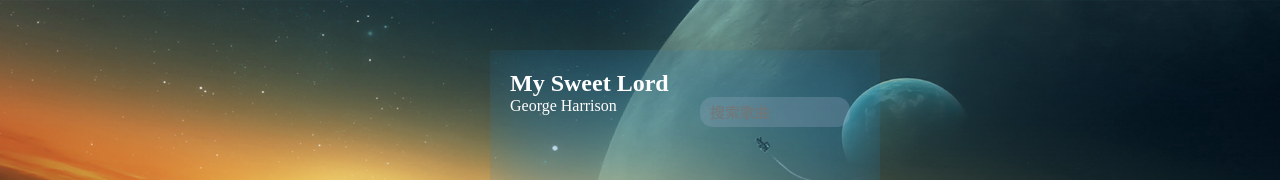
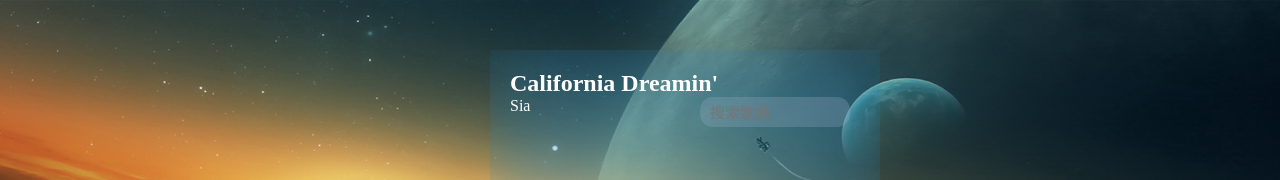
Before and after one commit to Web-yue/Music-online, a plain HTML site: page index.html in a window 1280 px wide. Shown: the top 180 px of the page. Drawn offline with nearby package versions, Linux system fonts and the light colour scheme.

Commit message:
Update index.html

```diff
--- a/index.html
+++ b/index.html
@@ -403,75 +403,43 @@
     xunhuan();
     //歌曲数据
     var data = [
-        {
-            pic: 'http://p1.music.126.net/sCmlogyXI3bF1kWZviuWLw==/18973172648993092.jpg?param=130y130',
-            src: 'http://fs.w.kugou.com/201806241603/011fb56cd1eb5c5e8cae257610cc5b90/G049/M06/06/05/EZQEAFYfYpWAAM3vAEMwmGE7b9k371.mp3',
-            singer: 'George Harrison',
-            song: 'My Sweet Lord'
-        },
+
         {
             pic: 'http://p1.music.126.net/JXD7vcFZfjJtVMnj3aDNYQ==/2906009233600984.jpg?param=130y130',
             src: 'https://m701.music.126.net/20220216003701/d0aecef5c62dfb2cc884bf87d87ae28f/jdyyaac/5109/065d/0e5d/fcfc7e41b417f4931fc397896205ff1c.m4a',
             singer: 'Sia',
             song: 'California Dreamin\''
         },
-        {
-            pic: 'http://p1.music.126.net/VTh8HTqHCIthYjeK5qCbuw==/109951163197845720.jpg?param=130y130',
-            src: 'http://m10.music.126.net/20180610171618/d3742d342000c3cb97ec17162ca75124/ymusic/7b4a/be95/8e28/00bfafeb50b51cbc636d8322a8f0cc8d.mp3',
-            singer: 'BIGBANG ',
-            song: 'If You'
-        },
-        {
-            pic: 'http://p1.music.126.net/A4uaT5QYp0f9krXBBvrpKg==/936783906920290.jpg?param=130y130',
-            src: 'http://m10.music.126.net/20180610162613/f666a8bb22db91780c3d54da2f6eb722/ymusic/2382/68eb/39bd/6d06601256df7838bfb47135e471ab49.mp3',
-            singer: 'Paul Schwartz',
-            song: 'Veni Redemptor Gentium'
-        },
 
         {
             pic: 'http://p1.music.126.net/xoHJX80eswjokb2NROPTpw==/6638851209070786.jpg?param=130y130',
-            src: 'http://m10.music.126.net/20180610164243/6258a6db50e70ca16b3da35a9a6be91c/ymusic/077d/109a/3e46/f0ec754fd3af9b3082479086ebf84fbd.mp3',
+            src: 'https://m10.music.126.net/20220216010236/3ecf0cb0946b366723932c59945180b1/yyaac/525b/0f0f/530c/e1602db6ba8eeed20dc8dfe7ba215430.m4a',
             singer: 'Chill Carrier',
             song: 'Never Far Apart'
         },
         {
             pic: 'http://p1.music.126.net/JIc9X91OSH-7fUZqVfQXAQ==/7731765766799133.jpg?param=130y130',
-            src: 'http://m10.music.126.net/20180610170513/571be25055cd2ca4ce6cd57adece13f0/ymusic/6517/af36/8fef/59653a7de4dfc7b2271701cfe317c614.mp3',
+            src: 'https://m10.music.126.net/20220216010352/137e31fb178606ab42abf52286ebd907/ymusic/0508/0e0b/525c/2b73c2ff729ae1c190bce6c0ddd56578.mp3',
             singer: 'Wiz Khalifa / Charlie Puth',
             song: 'See You Again'
-        }, {
-            pic: 'http://p1.music.126.net/Q27RX1WJ7x92mn7-PZrvbw==/6642149744321113.jpg?param=130y130',
-            src: 'http://m10.music.126.net/20180610165041/00e488df5f1804c0a9c1eb98a3191eb7d/ymusic/aebd/55df/7c15/0ee27be4504965aa4232a98119127d9a.mp3',
-            singer: 'Way Out West',
-            song: 'Don\'t Forget Me'
         },
+
+
         {
-            pic: 'http://p1.music.126.net/MTG-nrAtrbaV_0k6gTn40A==/3397490932848120.jpg?param=130y130',
-            src: 'http://m10.music.126.net/20180610163533/3723d61a0d886869387c83356e6356d2/ymusic/0b68/7563/2a4e/0907eeddb6c00283a0f2ae6809b61cec.mp3',
-            singer: 'Joel Adams',
-            song: 'Please Dont Go'
+            pic: 'http://p1.music.126.net/PEW2AvpI1Gfnm_uUZ1iPMw==/6646547790045206.jpg?param=130y130',
+            src: 'https://m801.music.126.net/20220216010430/9540d83cf668e4813db439dca48bcbd5/jdyyaac/000b/045b/510b/7aab7f3e1231ed39a534fa5536787590.m4a',
+            singer: 'Charlie Landsborough',
+            song: 'Auld Lang Syne'
         },
 
         {
-            pic: 'http://p1.music.126.net/PEW2AvpI1Gfnm_uUZ1iPMw==/6646547790045206.jpg?param=130y130',
-            src: 'http://m10.music.126.net/20180610163344/6be68417678cf4937b66b7da889504c6/ymusic/9d03/05fb/e436/9bdf8c57b5650e0047e827b57d601497.mp3',
-            singer: 'Charlie Landsborough',
-            song: 'Auld Lang Syne'
-        },
-        {
-            pic: 'http://p1.music.126.net/vkoQqphGwk6TyRFai3ZBdw==/3238061743857732.jpg?param=130y130',
-            src: 'http://m10.music.126.net/20180610163707/9af9c39f80f320cb911c67937460c42a/ymusic/a4ca/5760/4211/f02d2f0b4ad4ed0051129866655b124a.mp3',
-            singer: '洛天依',
-            song: '红尘客栈  !!-.-'
-        },
-        {
             pic: 'http://p1.music.126.net/FKn_xApacczKoTE9w5UA8A==/3405187514708902.jpg?param=130y130',
-            src: 'http://m10.music.126.net/20180610163141/f8ffeab4cbee08f79c71d544551b0a28/ymusic/e196/07fa/2719/7fe7047fc7f47fab418acba5ed9010c2.mp3',
+            src: 'https://m801.music.126.net/20220216010507/8d2669319385119b3d3ffad35dcdd101/jdyyaac/5252/540b/0353/e80aac7352ca734ec38a49df7fae9ede.m4a',
             singer: 'Charlie Lb',
             song: 'Love You Every Second'
         }, {
             pic: 'http://p1.music.126.net/qAI0qY26ZPky_uJdzOYIAQ==/1716337650968183.jpg?param=130y130',
-            src: 'http://m10.music.126.net/20180610170735/5975928a59da00de3fcb48f5b668dfe4/ymusic/8d3b/3843/0fb4/a31c74deb1d0e725579f327babee32a2.mp3',
+            src: 'https://m701.music.126.net/20220216010539/668efe9c4dc078617aa53fbccfd47d96/jdyyaac/030b/565f/075b/4ab97c8a79a5fa30e0d00158aefd7891.m4a',
             singer: 'Robert Miles',
             song: 'Children'
         }];
```
